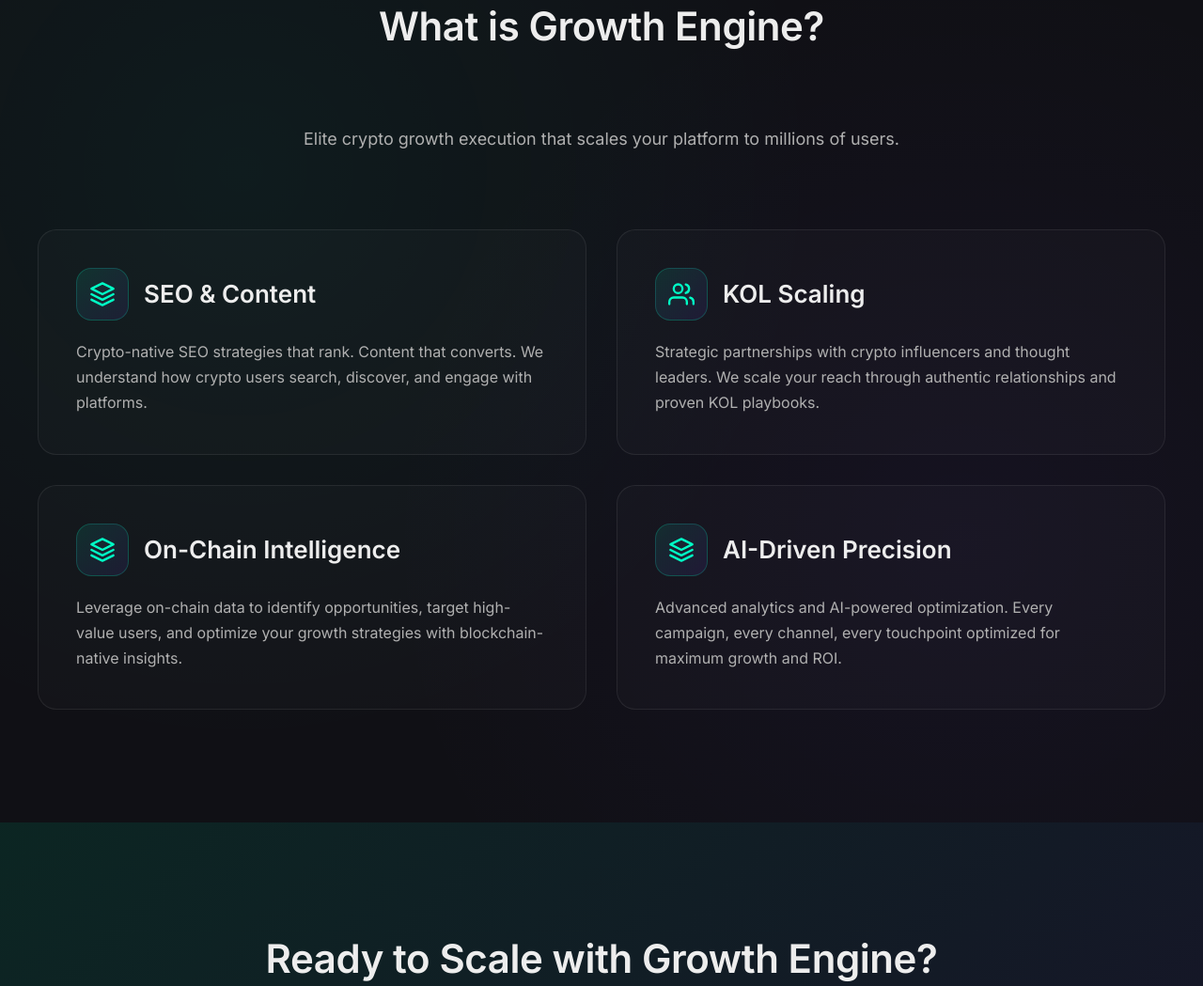
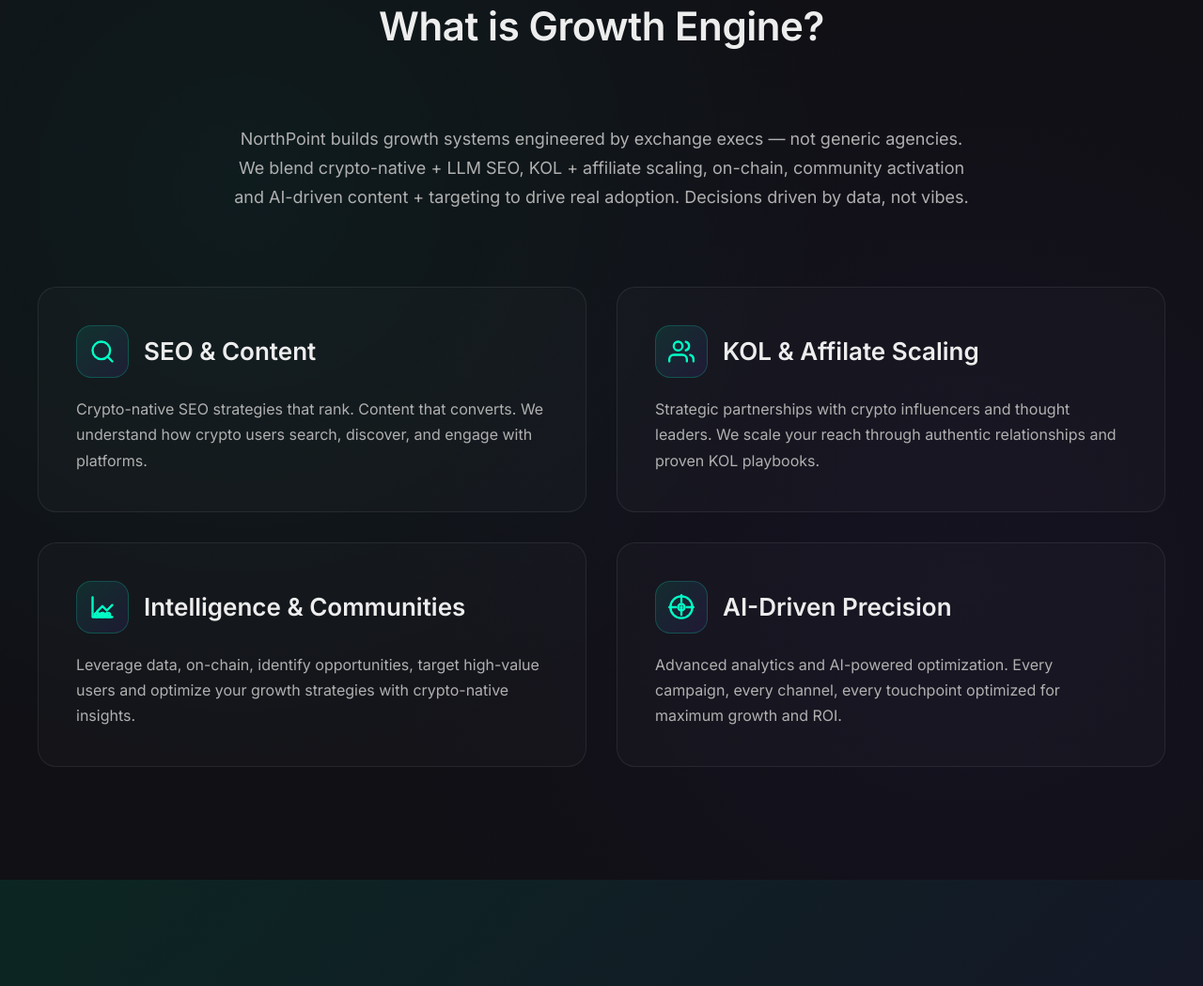
Before and after one commit to jukkablomberg/northpoint-website, a plain HTML site: page growth-engine.html in a window 1280 px wide. Shown: the part 917-1966 px from the top of the page at 94% size. Drawn offline with Linux system fonts and the light colour scheme.

Commit message:
Update CMO Elite and Growth Engine pages: improve text content, update icons, refine CTAs

```diff
--- a/growth-engine.html
+++ b/growth-engine.html
@@ -105,7 +105,7 @@
         <div class="container">
             <div class="about-header">
                 <h2 class="section-title">What is Growth Engine?</h2>
-                <p class="about-intro">Elite crypto growth execution that scales your platform to millions of users.</p>
+                <p class="about-intro">NorthPoint builds growth systems engineered by exchange execs — not generic agencies. We blend crypto-native + LLM SEO, KOL + affiliate scaling, on-chain, community activation and AI-driven content + targeting to drive real adoption. Decisions driven by data, not vibes.</p>
             </div>
             <div class="about-grid">
                 <div class="about-card">
@@ -114,9 +114,8 @@
                         <div class="about-card-title-wrapper">
                             <div class="about-card-icon">
                                 <svg width="48" height="48" viewBox="0 0 24 24" fill="none" xmlns="http://www.w3.org/2000/svg">
-                                    <path d="M12 2L2 7L12 12L22 7L12 2Z" stroke="currentColor" stroke-width="2" stroke-linecap="round" stroke-linejoin="round"/>
-                                    <path d="M2 17L12 22L22 17" stroke="currentColor" stroke-width="2" stroke-linecap="round" stroke-linejoin="round"/>
-                                    <path d="M2 12L12 17L22 12" stroke="currentColor" stroke-width="2" stroke-linecap="round" stroke-linejoin="round"/>
+                                    <circle cx="11" cy="11" r="8" stroke="currentColor" stroke-width="2" stroke-linecap="round" stroke-linejoin="round"/>
+                                    <path d="m21 21-4.35-4.35" stroke="currentColor" stroke-width="2" stroke-linecap="round" stroke-linejoin="round"/>
                                 </svg>
                             </div>
                             <h3 class="about-card-title">SEO & Content</h3>
@@ -136,7 +135,7 @@
                                     <path d="M16 3.13a4 4 0 0 1 0 7.75" stroke="currentColor" stroke-width="2" stroke-linecap="round" stroke-linejoin="round"/>
                                 </svg>
                             </div>
-                            <h3 class="about-card-title">KOL Scaling</h3>
+                            <h3 class="about-card-title">KOL & Affilate Scaling</h3>
                         </div>
                         <p class="about-card-body">Strategic partnerships with crypto influencers and thought leaders. We scale your reach through authentic relationships and proven KOL playbooks.</p>
                     </div>
@@ -147,14 +146,17 @@
                         <div class="about-card-title-wrapper">
                             <div class="about-card-icon">
                                 <svg width="48" height="48" viewBox="0 0 24 24" fill="none" xmlns="http://www.w3.org/2000/svg">
-                                    <path d="M12 2L2 7L12 12L22 7L12 2Z" stroke="currentColor" stroke-width="2" stroke-linecap="round" stroke-linejoin="round"/>
-                                    <path d="M2 17L12 22L22 17" stroke="currentColor" stroke-width="2" stroke-linecap="round" stroke-linejoin="round"/>
-                                    <path d="M2 12L12 17L22 12" stroke="currentColor" stroke-width="2" stroke-linecap="round" stroke-linejoin="round"/>
+                                    <path d="M3 3V21H21" stroke="currentColor" stroke-width="2" stroke-linecap="round" stroke-linejoin="round"/>
+                                    <path d="M7 16L12 11L16 15L21 10" stroke="currentColor" stroke-width="2" stroke-linecap="round" stroke-linejoin="round"/>
+                                    <circle cx="7" cy="19" r="2" stroke="currentColor" stroke-width="2" stroke-linecap="round" stroke-linejoin="round"/>
+                                    <circle cx="12" cy="19" r="2" stroke="currentColor" stroke-width="2" stroke-linecap="round" stroke-linejoin="round"/>
+                                    <circle cx="17" cy="19" r="2" stroke="currentColor" stroke-width="2" stroke-linecap="round" stroke-linejoin="round"/>
+                                    <path d="M7 19h10" stroke="currentColor" stroke-width="2" stroke-linecap="round" stroke-linejoin="round"/>
                                 </svg>
                             </div>
-                            <h3 class="about-card-title">On-Chain Intelligence</h3>
+                            <h3 class="about-card-title">Intelligence & Communities</h3>
                         </div>
-                        <p class="about-card-body">Leverage on-chain data to identify opportunities, target high-value users, and optimize your growth strategies with blockchain-native insights.</p>
+                        <p class="about-card-body">Leverage data, on-chain, identify opportunities, target high-value users and optimize your growth strategies with crypto-native insights.</p>
                     </div>
                 </div>
                 <div class="about-card">
@@ -163,9 +165,10 @@
                         <div class="about-card-title-wrapper">
                             <div class="about-card-icon">
                                 <svg width="48" height="48" viewBox="0 0 24 24" fill="none" xmlns="http://www.w3.org/2000/svg">
-                                    <path d="M12 2L2 7L12 12L22 7L12 2Z" stroke="currentColor" stroke-width="2" stroke-linecap="round" stroke-linejoin="round"/>
-                                    <path d="M2 17L12 22L22 17" stroke="currentColor" stroke-width="2" stroke-linecap="round" stroke-linejoin="round"/>
-                                    <path d="M2 12L12 17L22 12" stroke="currentColor" stroke-width="2" stroke-linecap="round" stroke-linejoin="round"/>
+                                    <path d="M12 2C6.48 2 2 6.48 2 12s4.48 10 10 10 10-4.48 10-10S17.52 2 12 2z" stroke="currentColor" stroke-width="2" stroke-linecap="round" stroke-linejoin="round"/>
+                                    <circle cx="12" cy="12" r="3" stroke="currentColor" stroke-width="2" stroke-linecap="round" stroke-linejoin="round"/>
+                                    <circle cx="12" cy="12" r="1" fill="currentColor"/>
+                                    <path d="M12 1v6m0 6v6M23 12h-6M7 12H1" stroke="currentColor" stroke-width="2" stroke-linecap="round" stroke-linejoin="round"/>
                                 </svg>
                             </div>
                             <h3 class="about-card-title">AI-Driven Precision</h3>
@@ -182,8 +185,8 @@
         <div class="contact-background"></div>
         <div class="container">
             <div class="contact-content">
-                <h2 class="contact-title">Ready to Scale with Growth Engine?</h2>
-                <p class="contact-body">Let's build your crypto growth machine.</p>
+                <h2 class="contact-title">Ready to accelerate real users, real volume, real growth?</h2>
+                <p class="contact-body">Connect with us to explore how we can drive your next stage of growth.</p>
                 <a href="contact-us.html" class="cta-primary large" style="text-decoration: none; display: inline-block;">Get in Touch</a>
                 <div class="floating-compass">
                     <div class="floating-compass-glow-outer"></div>
```
Also changed, not shown: cmo-elite.html (+3 -3 lines).
